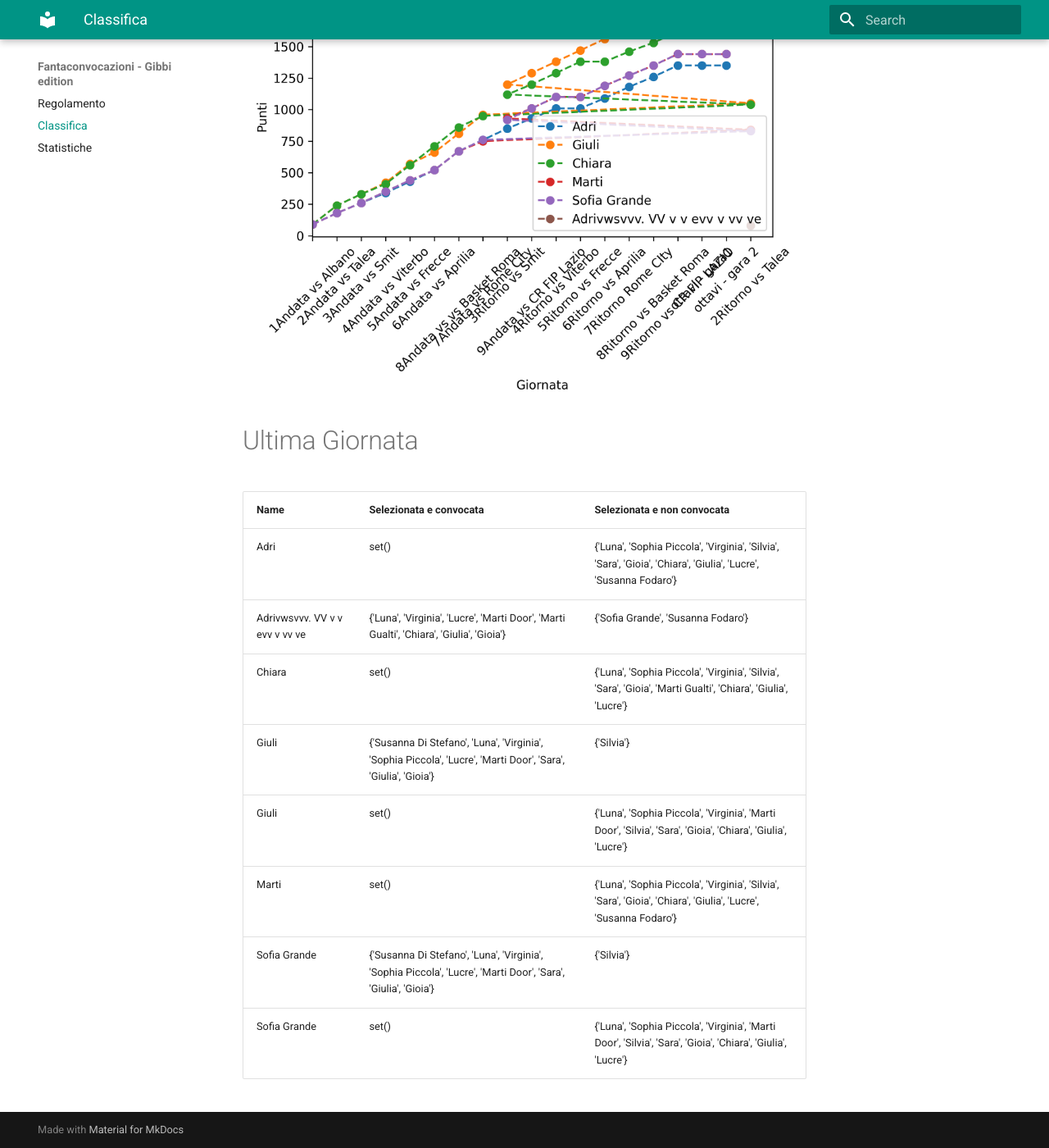
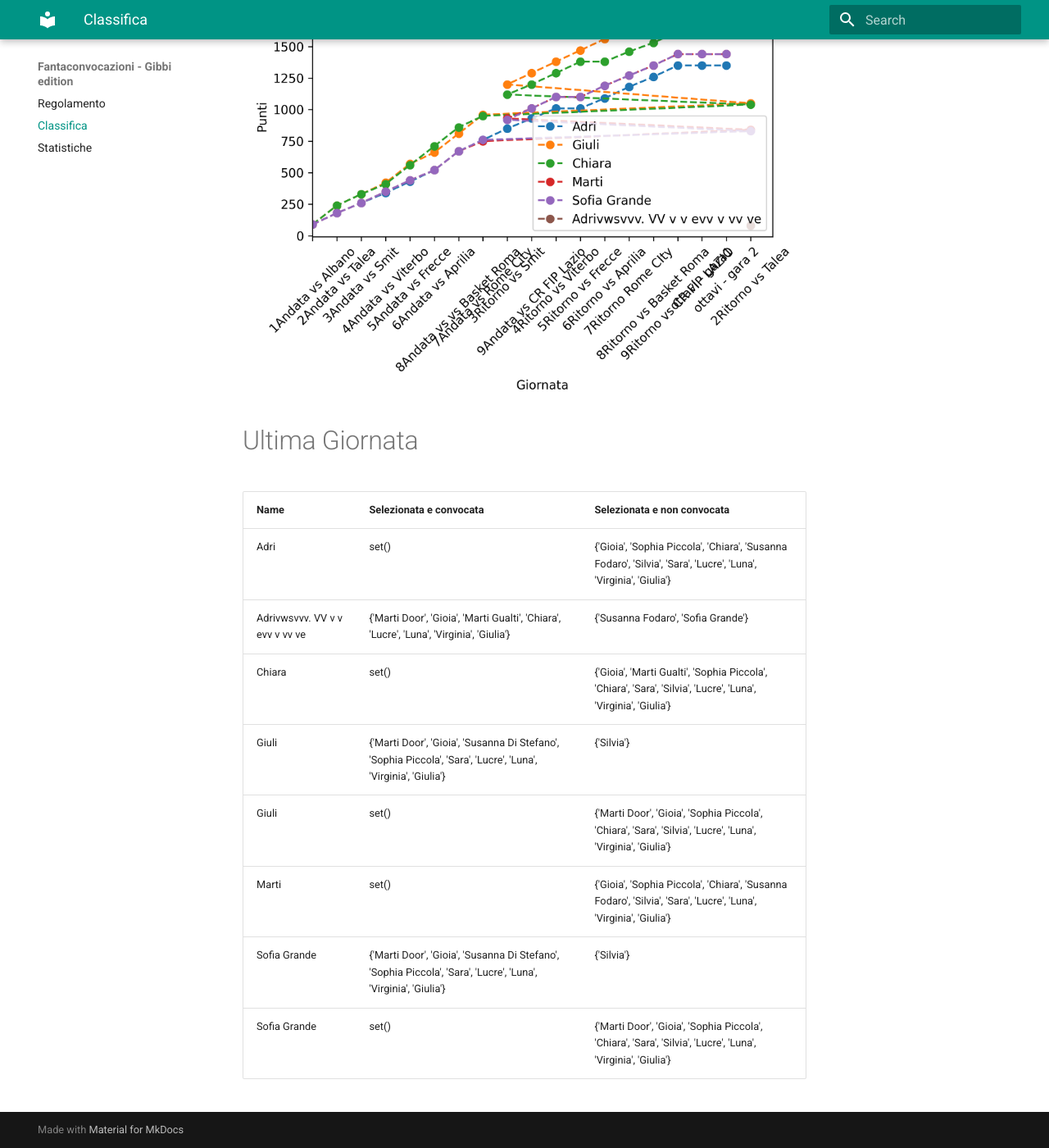
Before and after one commit to martinig94/fantagibbi, an MkDocs documentation site: the page built from docs/Classifica.md, in a window 1280 px wide and 1400 px high, scrolled down 676 px. Shown: the whole window at 82% size. Built offline with MkDocs 1.6.1 and Material for MkDocs 9.7.7, drawn with Linux system fonts in a browser that asks for light colours.

Commit message:
Auto-update from main.py

```diff
--- a/docs/Classifica.md
+++ b/docs/Classifica.md
@@ -19,12 +19,12 @@
 <!-- START_TABLE CORRECT -->
 | Name                           | Selezionata e convocata                                                                                        | Selezionata e non convocata                                                                                      |
 |:-------------------------------|:---------------------------------------------------------------------------------------------------------------|:-----------------------------------------------------------------------------------------------------------------|
-| Adri                           | set()                                                                                                          | {'Luna', 'Sophia Piccola', 'Virginia', 'Silvia', 'Sara', 'Gioia', 'Chiara', 'Giulia', 'Lucre', 'Susanna Fodaro'} |
-| Adrivwsvvv. VV v v evv v vv ve | {'Luna', 'Virginia', 'Lucre', 'Marti Door', 'Marti Gualti', 'Chiara', 'Giulia', 'Gioia'}                       | {'Sofia Grande', 'Susanna Fodaro'}                                                                               |
-| Chiara                         | set()                                                                                                          | {'Luna', 'Sophia Piccola', 'Virginia', 'Silvia', 'Sara', 'Gioia', 'Marti Gualti', 'Chiara', 'Giulia', 'Lucre'}   |
-| Giuli                          | {'Susanna Di Stefano', 'Luna', 'Virginia', 'Sophia Piccola', 'Lucre', 'Marti Door', 'Sara', 'Giulia', 'Gioia'} | {'Silvia'}                                                                                                       |
-| Giuli                          | set()                                                                                                          | {'Luna', 'Sophia Piccola', 'Virginia', 'Marti Door', 'Silvia', 'Sara', 'Gioia', 'Chiara', 'Giulia', 'Lucre'}     |
-| Marti                          | set()                                                                                                          | {'Luna', 'Sophia Piccola', 'Virginia', 'Silvia', 'Sara', 'Gioia', 'Chiara', 'Giulia', 'Lucre', 'Susanna Fodaro'} |
-| Sofia Grande                   | {'Susanna Di Stefano', 'Luna', 'Virginia', 'Sophia Piccola', 'Lucre', 'Marti Door', 'Sara', 'Giulia', 'Gioia'} | {'Silvia'}                                                                                                       |
-| Sofia Grande                   | set()                                                                                                          | {'Luna', 'Sophia Piccola', 'Virginia', 'Marti Door', 'Silvia', 'Sara', 'Gioia', 'Chiara', 'Giulia', 'Lucre'}     |
+| Adri                           | set()                                                                                                          | {'Gioia', 'Sophia Piccola', 'Chiara', 'Susanna Fodaro', 'Silvia', 'Sara', 'Lucre', 'Luna', 'Virginia', 'Giulia'} |
+| Adrivwsvvv. VV v v evv v vv ve | {'Marti Door', 'Gioia', 'Marti Gualti', 'Chiara', 'Lucre', 'Luna', 'Virginia', 'Giulia'}                       | {'Susanna Fodaro', 'Sofia Grande'}                                                                               |
+| Chiara                         | set()                                                                                                          | {'Gioia', 'Marti Gualti', 'Sophia Piccola', 'Chiara', 'Sara', 'Silvia', 'Lucre', 'Luna', 'Virginia', 'Giulia'}   |
+| Giuli                          | {'Marti Door', 'Gioia', 'Susanna Di Stefano', 'Sophia Piccola', 'Sara', 'Lucre', 'Luna', 'Virginia', 'Giulia'} | {'Silvia'}                                                                                                       |
+| Giuli                          | set()                                                                                                          | {'Marti Door', 'Gioia', 'Sophia Piccola', 'Chiara', 'Sara', 'Silvia', 'Lucre', 'Luna', 'Virginia', 'Giulia'}     |
+| Marti                          | set()                                                                                                          | {'Gioia', 'Sophia Piccola', 'Chiara', 'Susanna Fodaro', 'Silvia', 'Sara', 'Lucre', 'Luna', 'Virginia', 'Giulia'} |
+| Sofia Grande                   | {'Marti Door', 'Gioia', 'Susanna Di Stefano', 'Sophia Piccola', 'Sara', 'Lucre', 'Luna', 'Virginia', 'Giulia'} | {'Silvia'}                                                                                                       |
+| Sofia Grande                   | set()                                                                                                          | {'Marti Door', 'Gioia', 'Sophia Piccola', 'Chiara', 'Sara', 'Silvia', 'Lucre', 'Luna', 'Virginia', 'Giulia'}     |
 <!-- END_TABLE CORRECT -->
```
